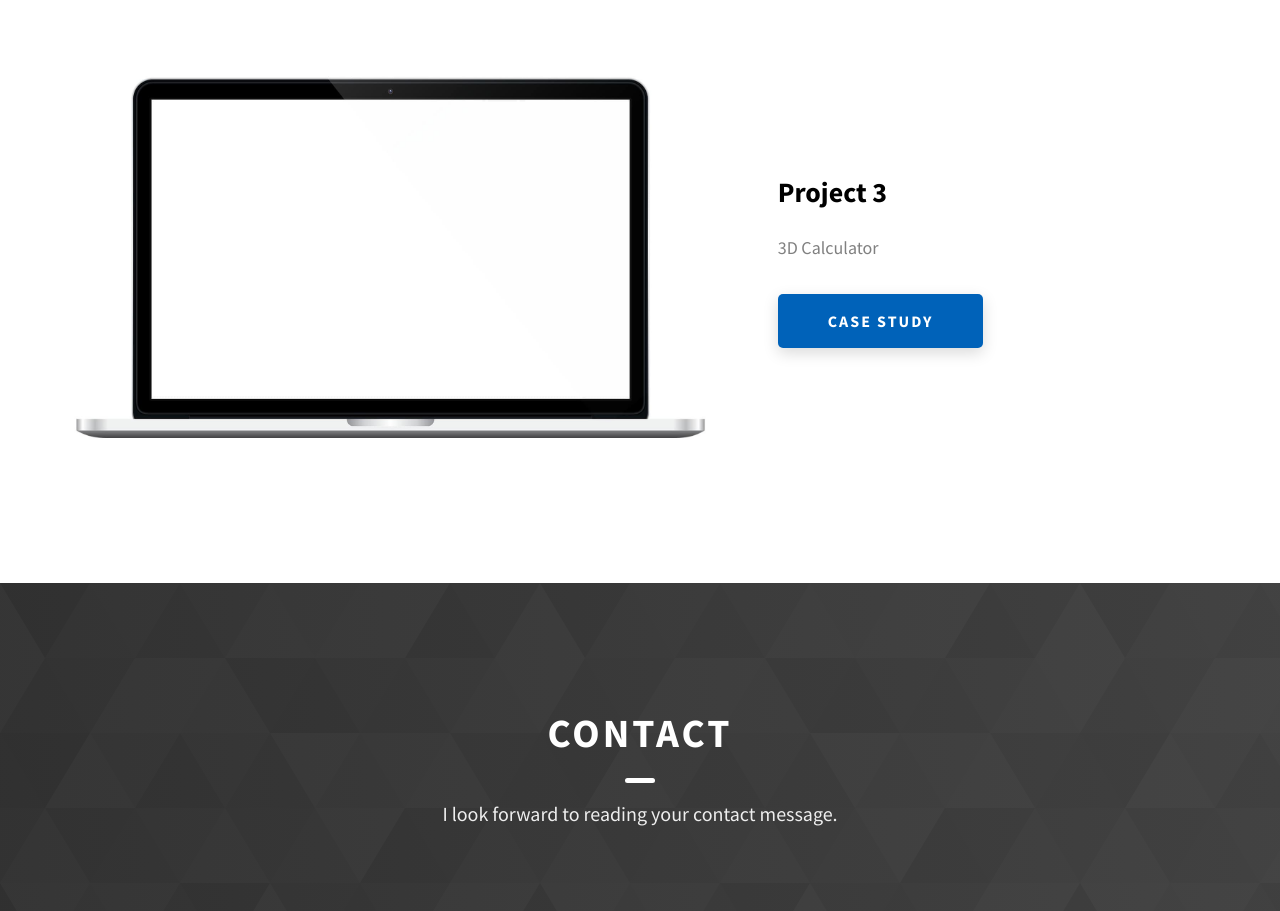
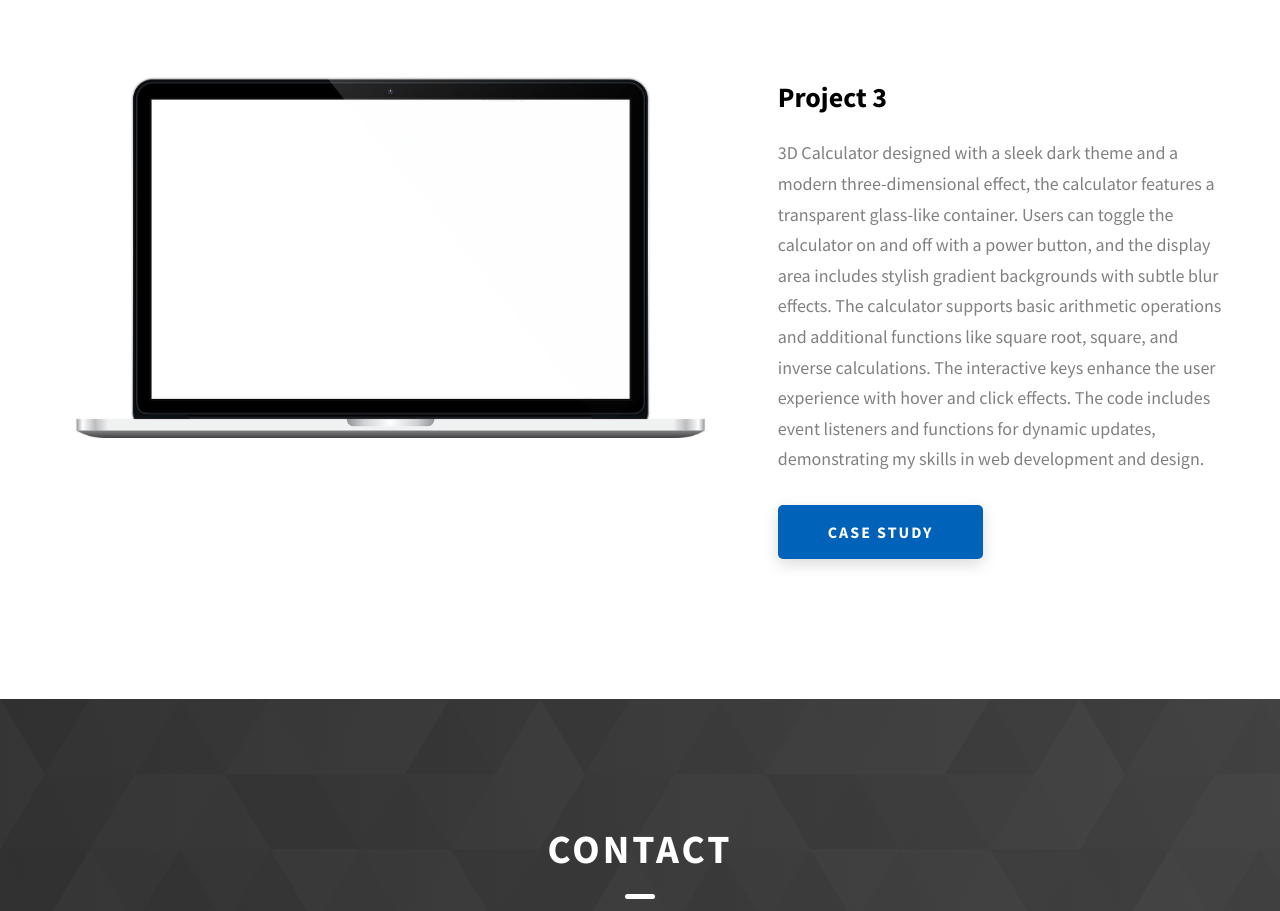
Before and after one commit to JasonLeisure/portfolio, a website: page dopefolio/index.html in a window 1280 px wide. Shown: the part 3040-3951 px from the top of the page. Drawn offline with Linux system fonts and the light colour scheme.

Commit message:
Update index.html

```diff
--- a/dopefolio/index.html
+++ b/dopefolio/index.html
@@ -257,7 +257,9 @@
             <div class="projects__row-content">
               <h3 class="projects__row-content-title">Project 3</h3>
               <p class="projects__row-content-desc">
-              3D Calculator
+              3D Calculator designed with a sleek dark theme and a modern three-dimensional effect, the calculator features a transparent glass-like container. Users can toggle the calculator on and off with a power button, and the display area includes stylish gradient backgrounds with subtle blur effects. The calculator supports basic arithmetic operations and additional functions like square root, square, and inverse calculations. The interactive keys enhance the user experience with hover and click effects. The code includes event listeners and functions for dynamic updates, demonstrating my skills in web development and design.
+
+
               </p>
               <a
                 href="./project-3.html"
```
